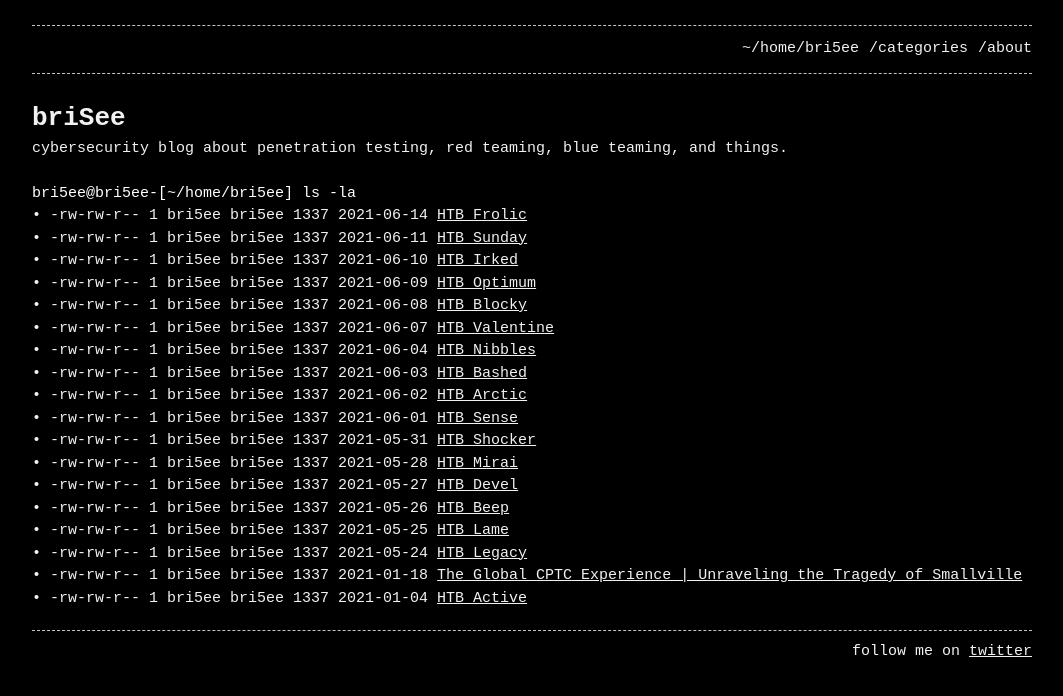
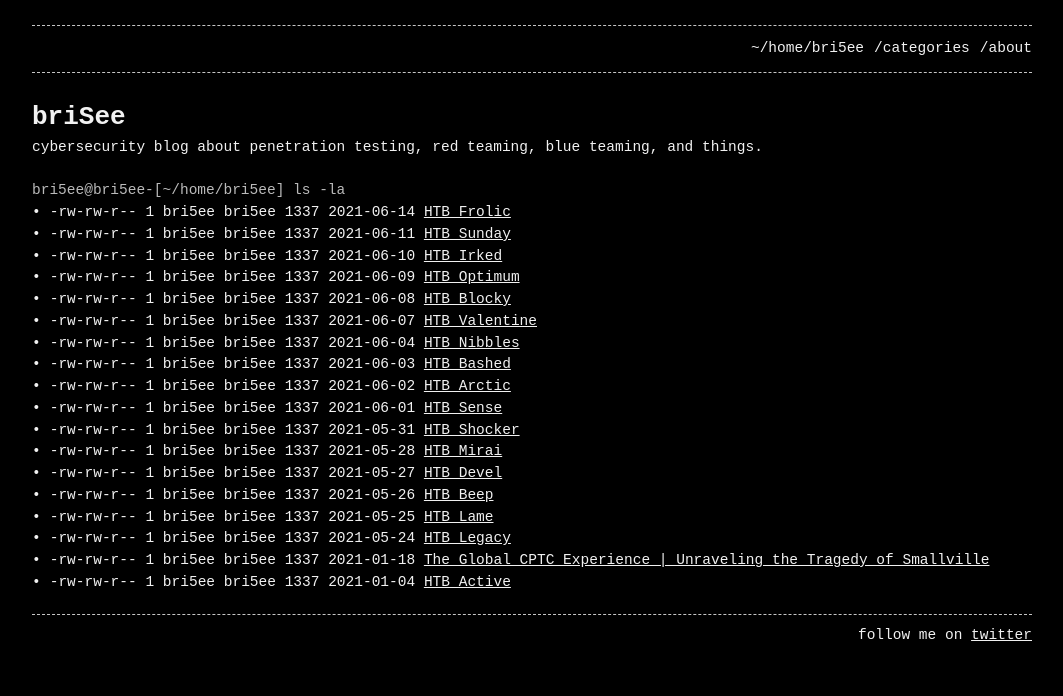
Before and after one commit to notbricey/brisee.github.io, a Jekyll site: the page built from index.md, in a window 1280 px wide. Shown: the top 696 px of the page, without its empty margins (108-1171 px from the left). Built offline with Jekyll 4.4.1, drawn with Linux system fonts in a browser that asks for light colours.

Commit message:
Update base.scss

```diff
--- a/_sass/base.scss
+++ b/_sass/base.scss
@@ -4,8 +4,8 @@
  * Style variables
  */
 $base-font-family:     'Cascadia Mono', monospace !default;
-$base-font-size:       15.0px !default;
-$mobile-font-size:     13px !default;
+$base-font-size:       14.5px !default;
+$mobile-font-size:     12.5px !default;
 $base-line-height:     1.5 !default;
 $container-width:      90% !default;
 $container-max-width:  1000px !default;
@@ -13,7 +13,8 @@ $container-max-width:  1000px !default;
 /**
  * Global
  */
-body { background-color: $background-color;  margin: 0 auto;  padding: 0;  font-family: $base-font-family;  font-size: $base-font-size;  color: #FFFFFF;  text-align: left;  line-height: $base-line-height !important; }
+body { background-color: $background-color;  margin: 0 auto;  padding: 0;  font-family: $base-font-family;  font-size: $base-font-size;  color: #bababa
+;  text-align: left;  line-height: $base-line-height !important; }
 h1 { font-size: 26px;  margin: 0px;  margin-top: 22px;  font-weight: bold;  color: $text-color; }
 h2 { font-size: 23px;  margin: 0px;  margin-top: 22px;  font-weight: bold;  color: $text-color; }
 h3 { font-size: 20px;  margin: 0px;  margin-top: 22px;  font-weight: bold;  color: $text-color; }
```
